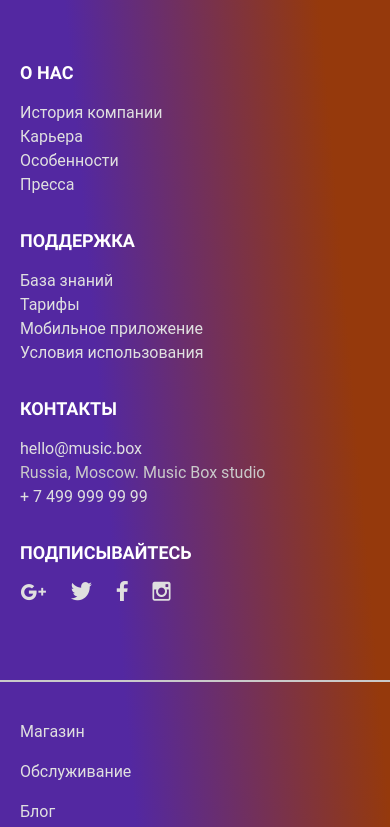
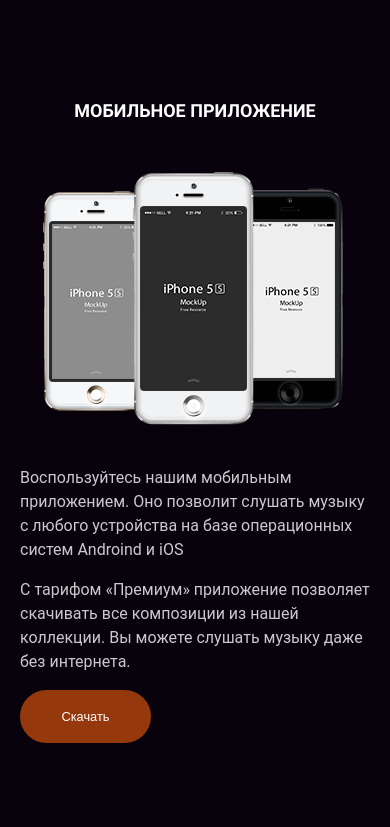
Before and after one commit to darivna/layout-designer-project-lvl2, a website: page src/index.html in a window 390 px wide. Shown: the part 4307-5134 px from the top of the page. Drawn offline with Linux system fonts and the light colour scheme.

Commit message:
feat: add section page-app

```diff
--- a/css/app.css
+++ b/css/app.css
@@ -591,6 +591,82 @@
   }
 }
 
+#page-app {
+  padding-top: 100px;
+  padding-bottom: 100px;
+}
+
+.app-h2 {
+  font: bold 38px/57px "Roboto-Bold", sans-serif;
+  text-transform: uppercase;
+  color: #FFFFFF;
+  text-align: center;
+  margin-bottom: 64px;
+}
+
+.page-app {
+  display: -webkit-box;
+  display: -ms-flexbox;
+  display: flex;
+  -webkit-column-gap: 144px;
+          column-gap: 144px;
+}
+
+.page-app-content {
+  width: 600px;
+}
+
+.content-second-p {
+  padding-top: 16px;
+}
+
+.app-btn {
+  width: 131px;
+  height: 53px;
+  margin-top: 16px;
+  padding: 16px 40px;
+  background-color: #95390C;
+  border: none;
+  border-radius: 32px;
+}
+
+.app-btn a {
+  font-size: 12.8px;
+  color: #FFFFFF;
+}
+
+.app-img {
+  margin-top: -16px;
+}
+
+@media screen and (max-width: 597px) {
+  .app-h2 {
+    font: bold 18px/27px "Roboto-Bold", sans-serif;
+    text-transform: uppercase;
+    color: #FFFFFF;
+    text-align: center;
+    margin-bottom: 48px;
+  }
+  .page-app {
+    -ms-flex-wrap: wrap;
+        flex-wrap: wrap;
+  }
+  .page-app-content {
+    margin-top: 9px;
+  }
+  .app-img {
+    -webkit-box-ordinal-group: 2;
+        -ms-flex-order: 1;
+            order: 1;
+    margin: 0 auto;
+  }
+  .page-app-content {
+    -webkit-box-ordinal-group: 3;
+        -ms-flex-order: 2;
+            order: 2;
+  }
+}
+
 .fs-11 {
   font-size: 11px;
 }
--- a/src/index.html
+++ b/src/index.html
@@ -109,6 +109,20 @@
         </div>
     </section>
 
+    <section id="page-app">
+        <div class="container">
+            <h2 class="app-h2 ttr-up">Мобильное приложение</h2>
+            <div class="page-app">
+                <div class="page-app-content">
+                    <p>Воспользуйтесь нашим мобильным приложением. Оно позволит слушать музыку с любого устройства на базе операционных систем Androind и iOS<br>
+                    <p class="content-second-p">С тарифом «Премиум» приложение позволяет скачивать все композиции из нашей коллекции. Вы можете слушать музыку даже без интернета.</p>
+                    <button class="btn app-btn"><a class="td-n" href="#">Скачать</a></button>
+                </div>
+                <div class="app-img"><img src="/src/images/iphone.png" alt="iphone"></div>
+            </div>
+
+        </div>
+    </section>
 
     <footer class="footer">
         <div class="container">
```
Also changed, not shown: 1 other file.
